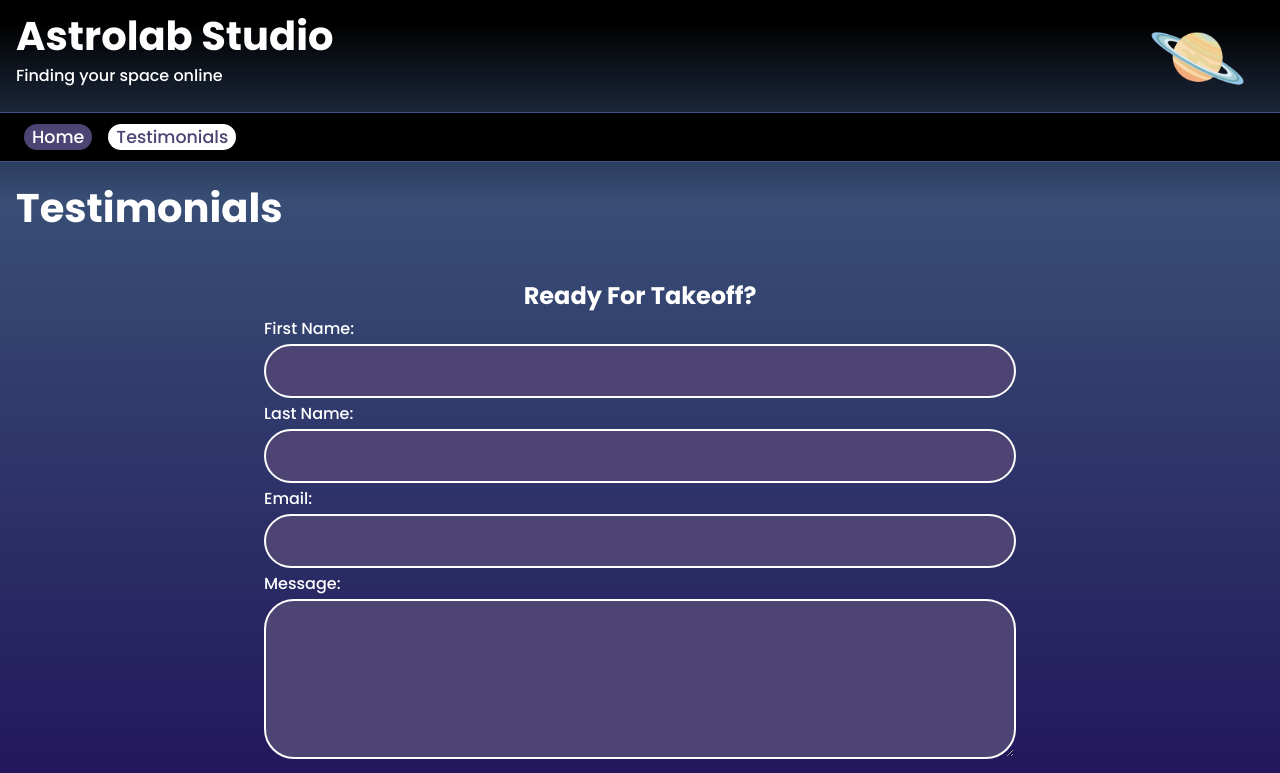
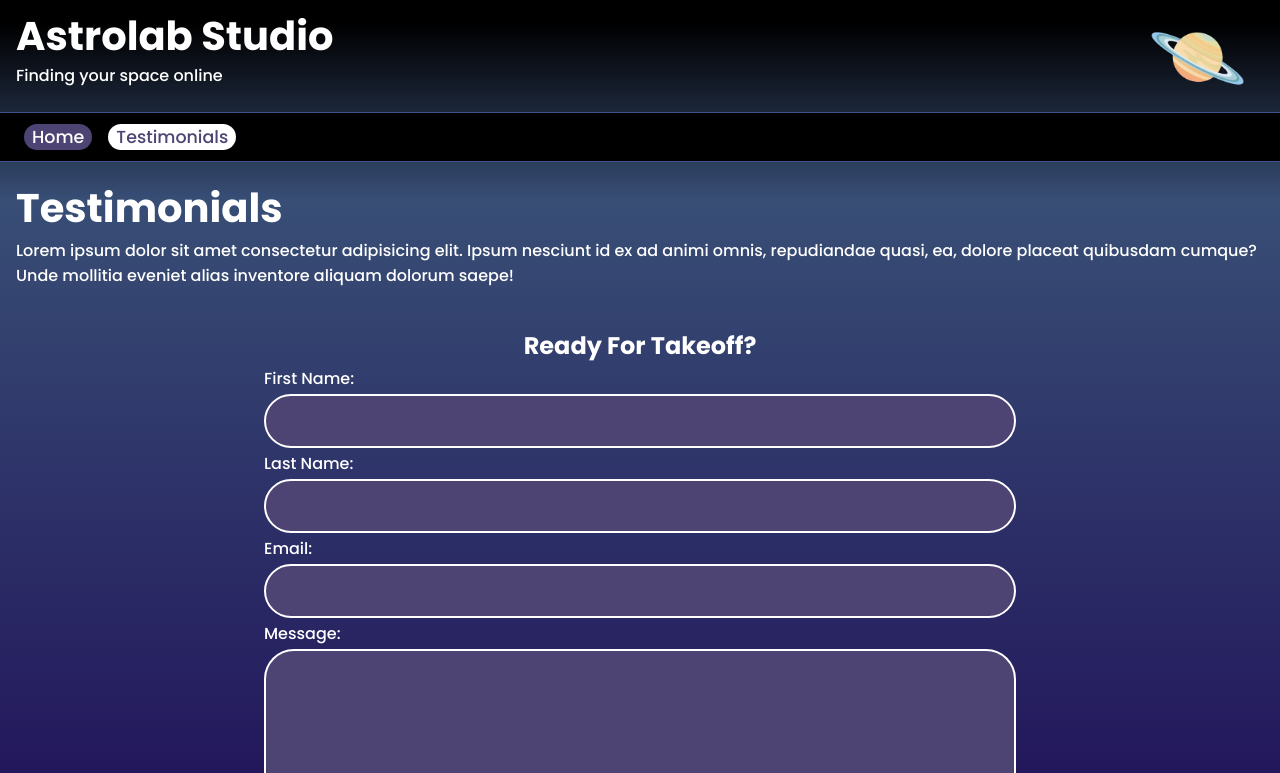
Before and after one commit to Brendan-Leal/AstrolabStudio, a Next.js app: page /testimonials in a window 1280 px wide. Shown: the top 773 px of the page. Built offline with nearby package versions, Linux system fonts and the light colour scheme.

Commit message:
placeholder text

```diff
--- a/src/pages/testimonials.tsx
+++ b/src/pages/testimonials.tsx
@@ -1,5 +1,10 @@
 import React from 'react';
 
 export default function TestimonialsPage() {
-  return <h1>Testimonials</h1>;
+  return (
+    <>
+      <h1>Testimonials</h1>
+      <p>Lorem ipsum dolor sit amet consectetur adipisicing elit. Ipsum nesciunt id ex ad animi omnis, repudiandae quasi, ea, dolore placeat quibusdam cumque? Unde mollitia eveniet alias inventore aliquam dolorum saepe!</p>
+    </>
+  );
 }
```
